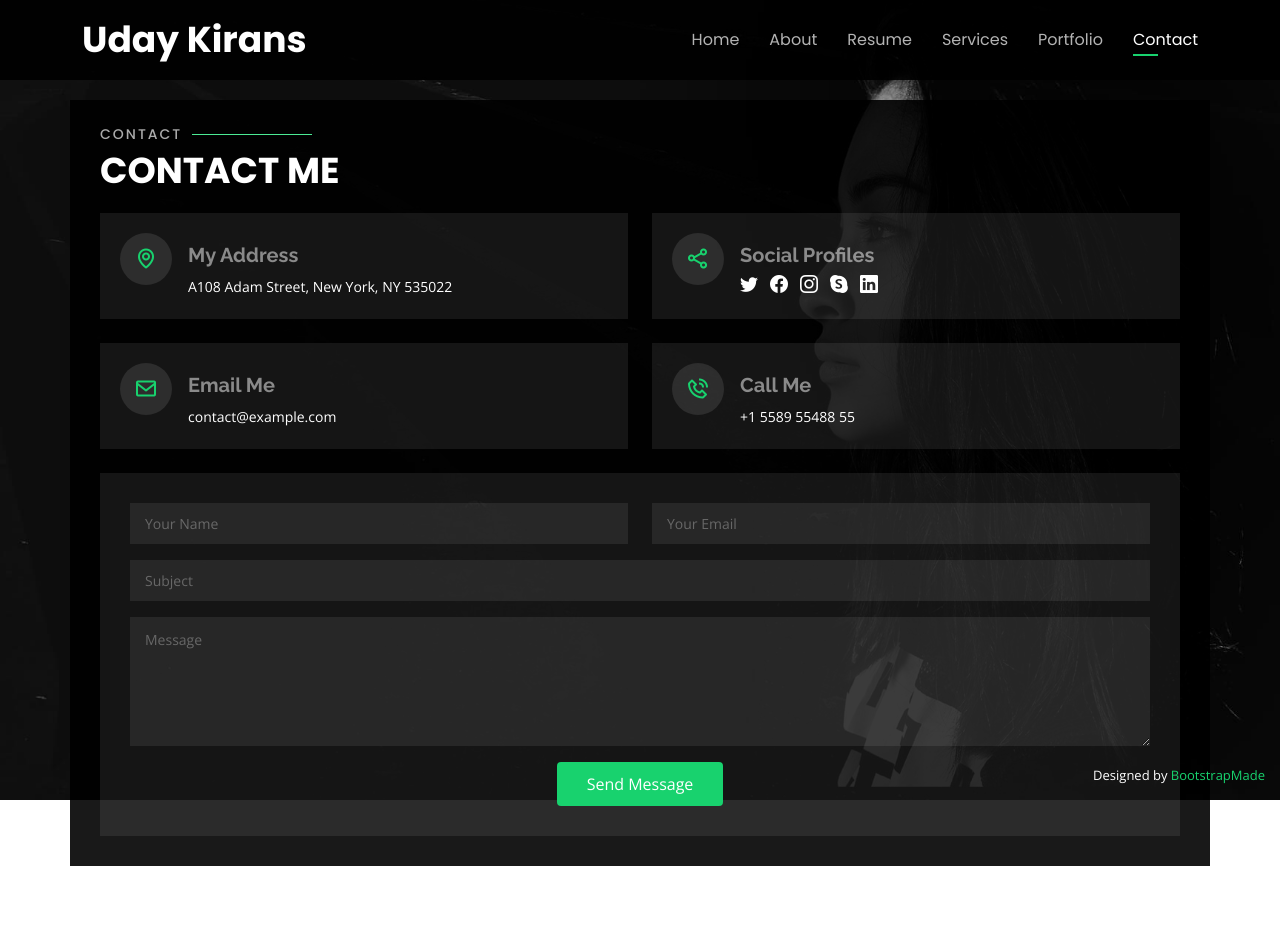
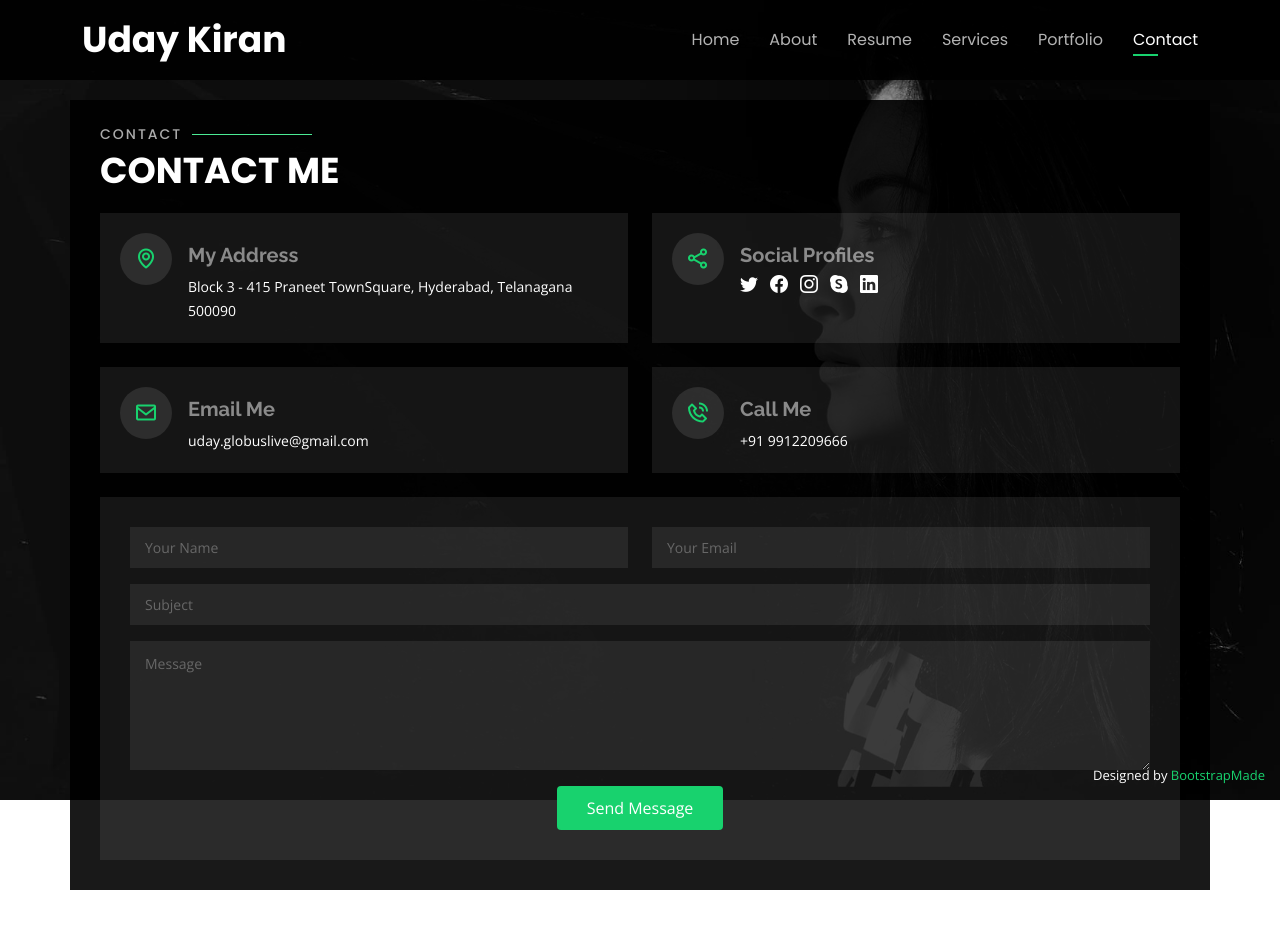
Before and after one commit to uday-globuslive/uday-globuslive.github.io, a plain HTML site: page index.html in a window 1280 px wide. Both pictures are taken after a click on the link "Contact". Drawn offline with nearby package versions, Linux system fonts and the light colour scheme.

Commit message:
Update index.html

```diff
--- a/index.html
+++ b/index.html
@@ -41,7 +41,7 @@
   <header id="header">
     <div class="container">
 
-      <h1><a href="index.html">Uday Kirans</a></h1>
+      <h1><a href="index.html">Uday Kiran</a></h1>
       <!-- Uncomment below if you prefer to use an image logo -->
       <!-- <a href="index.html" class="mr-auto"><img src="assets/img/logo.png" alt="" class="img-fluid"></a> -->
       <h2>I'm a passionate <span>Cloud/DevOPs Architect</span> from India</h2>
@@ -694,7 +694,7 @@
           <div class="info-box">
             <i class="bx bx-map"></i>
             <h3>My Address</h3>
-            <p>A108 Adam Street, New York, NY 535022</p>
+            <p>Block 3 - 415 Praneet TownSquare, Hyderabad, Telanagana 500090</p>
           </div>
         </div>
 
@@ -716,14 +716,14 @@
           <div class="info-box">
             <i class="bx bx-envelope"></i>
             <h3>Email Me</h3>
-            <p>contact@example.com</p>
+            <p>uday.globuslive@gmail.com</p>
           </div>
         </div>
         <div class="col-md-6 mt-4 d-flex align-items-stretch">
           <div class="info-box">
             <i class="bx bx-phone-call"></i>
             <h3>Call Me</h3>
-            <p>+1 5589 55488 55</p>
+            <p>+91 9912209666</p>
           </div>
         </div>
       </div>
```
